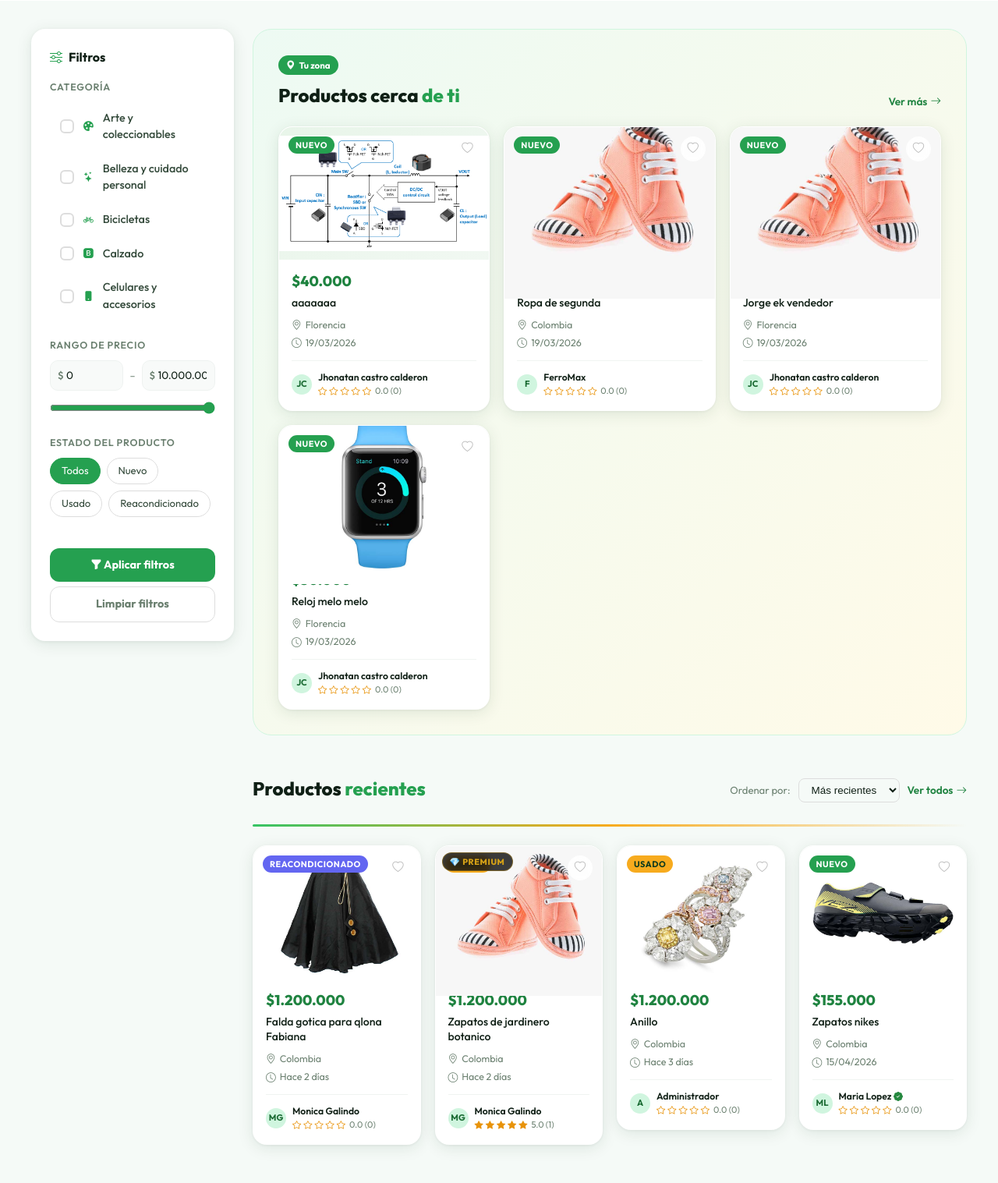
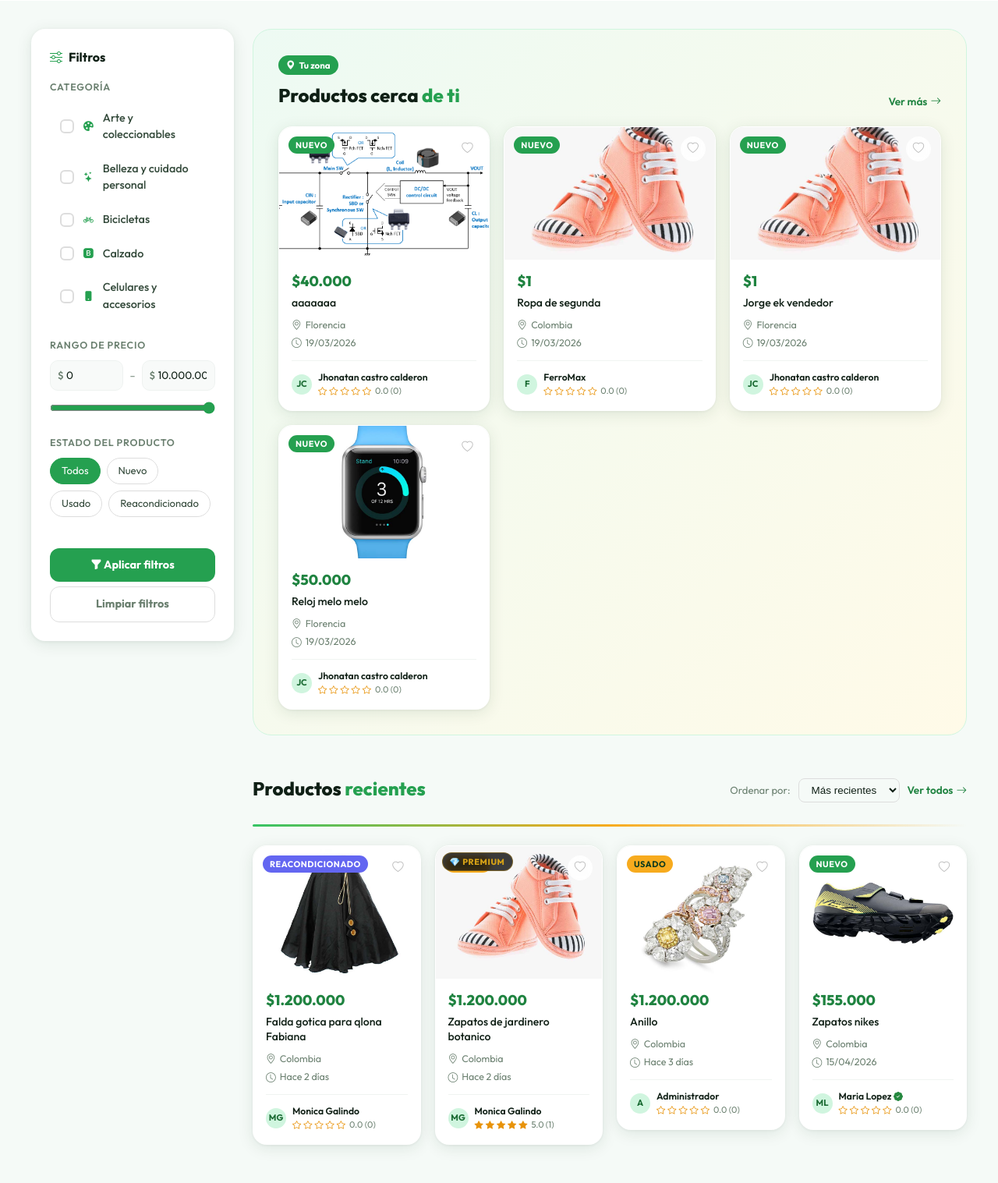
Before and after one commit to JhonatanC4STRO/localstore-native, a PHP site: page /chat/src/views/home.php in a window 1280 px wide. Shown: the part 1593-3110 px from the top of the page at 78% size. Run offline with PHP 8.4, Linux system fonts and the light colour scheme; data comes from the database, SQL or seed files in the repository; style sheets or scripts are compiled from the project's sources.

Commit message:
fix: prevent oversized product images from overflowing card and hiding price/info

```diff
--- a/public/css/input.css
+++ b/public/css/input.css
@@ -1238,6 +1238,15 @@ a {
   justify-content: center;
   font-size: 2.8rem;
   color: #b8d4be;
+  position: relative;
+  overflow: hidden;
+}
+
+.product-img-placeholder img {
+  width: 100%;
+  height: 100%;
+  object-fit: cover;
+  display: block;
 }
 
 .product-body {
--- a/public/css/output.css
+++ b/public/css/output.css
@@ -1730,6 +1730,14 @@ a {
   justify-content: center;
   font-size: 2.8rem;
   color: #b8d4be;
+  position: relative;
+  overflow: hidden;
+}
+.product-img-placeholder img {
+  width: 100%;
+  height: 100%;
+  object-fit: cover;
+  display: block;
 }
 .product-body {
   padding: 14px 16px 16px;
```
